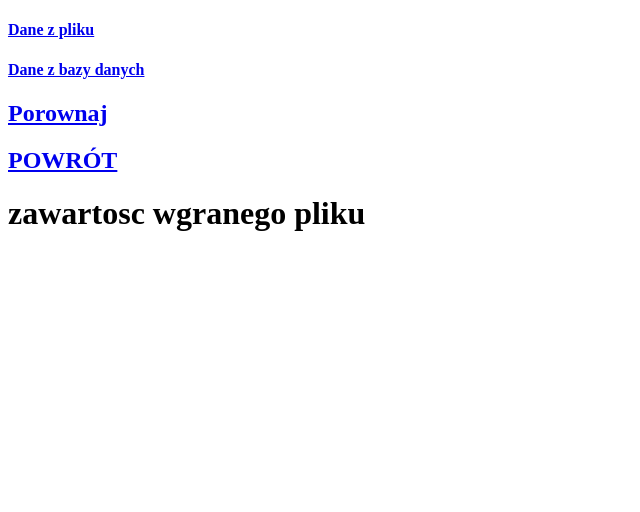
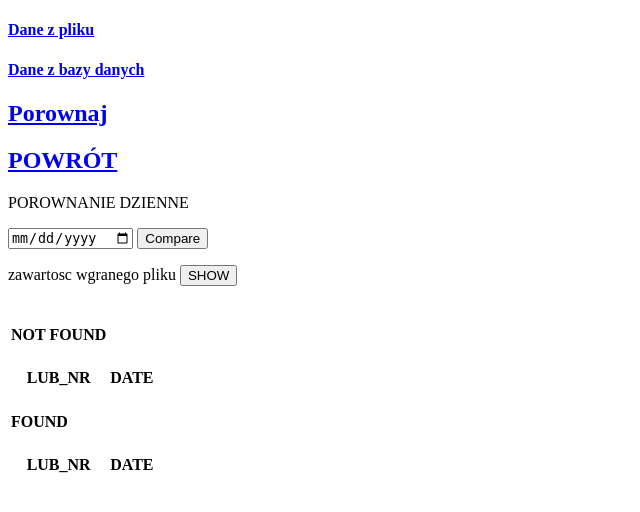
Before and after one commit to jatomczak/aplikacja, a Django app: template aplikacja_MAN/okbv/templates/read_file.html in a window 1280 px wide. Shown: the top 512 px of the page, without its empty margins (0-640 px from the left). Run offline with Django 3.2, Linux system fonts and the light colour scheme; the template is opened without the code that fills it, so the values that code supplies are empty.

Commit message:
dodano wyszukiwanie auftragow dzien 'od dnia'

```diff
--- a/aplikacja_MAN/okbv/templates/read_file.html
+++ b/aplikacja_MAN/okbv/templates/read_file.html
@@ -1,22 +1,79 @@
 <!DOCTYPE html>
 <html lang="en">
 <head>
+    <script>
+        function show_table()
+        {
+            var table = document.getElementById("file_content")
+            var button = document.getElementById("btn_show_table")
+            if (table.style.visibility == "visible")
+            {
+                table.style.visibility = "hidden"
+                button.innerHTML = "SHOW"
+            }
+            else
+            {
+                table.style.visibility = "visible"
+                button.innerHTML = "HIDE"
+            }
+        }
+
+    </script>
     <meta charset="UTF-8">
     <title>read file</title>
     <h4> <a href="{{request.path}}/from_file"> Dane z pliku</a> </h4>
     <h4> <a href="{{request.path}}/from_db"> Dane z bazy danych</a> </h4>
     <h2> <a href="{{request.path}}/compare"> Porownaj</a> </h2>
     <h2> <a href="{%url 'okbv:files_list' %}"> POWRÓT</a> </h2>
-    <h1> zawartosc wgranego pliku</h1>
+
 </head>
 
 <body>
-<table>
+<p>POROWNANIE DZIENNE
+<form method="post">
+    {% csrf_token %}
+    <input type="date" name='daily_date' placeholder="wybierz date">
+    <button type="submit">Compare</button>
+</form>
+</p>
+
+<p> zawartosc wgranego pliku
+<button id="btn_show_table" onclick="show_table()">SHOW</button>
+</p>
+
+<table id="daily_change">
+    <tr><td><h4>NOT FOUND</h4></td></tr>
+    <tr>
+        <th>LUB_NR</th>
+        <th>DATE</th>
+    </tr>
+    {% for line in daily_change.not_found %}
+    <tr>
+        <td>{{line.lub_nr}}</td>
+        <td>{{line.date | date:'Y-m-d'}}</td>
+    </tr>
+    {% endfor %}
+
+    <tr><td><h4>FOUND</h4></td></tr>
+    <tr>
+        <th>LUB_NR</th>
+        <th>DATE</th>
+    </tr>
+    {% for line in daily_change.found %}
+    <tr>
+        <td>{{line.lub_nr}}</td>
+        <td>{{line.date | date:'Y-m-d'}}</td>
+    </tr>
+    {% endfor %}
+</table>
+
+<table id="file_content" style="visibility: hidden;">
 {% for line in text_file %}
     <tr>
         <td>{{line}}</td>
     </tr>
     {% endfor %}
 </table>
+
 </body>
 </html>
```
Also changed, not shown: aplikacja_MAN/okbv/views.py (+24 -2 lines).
